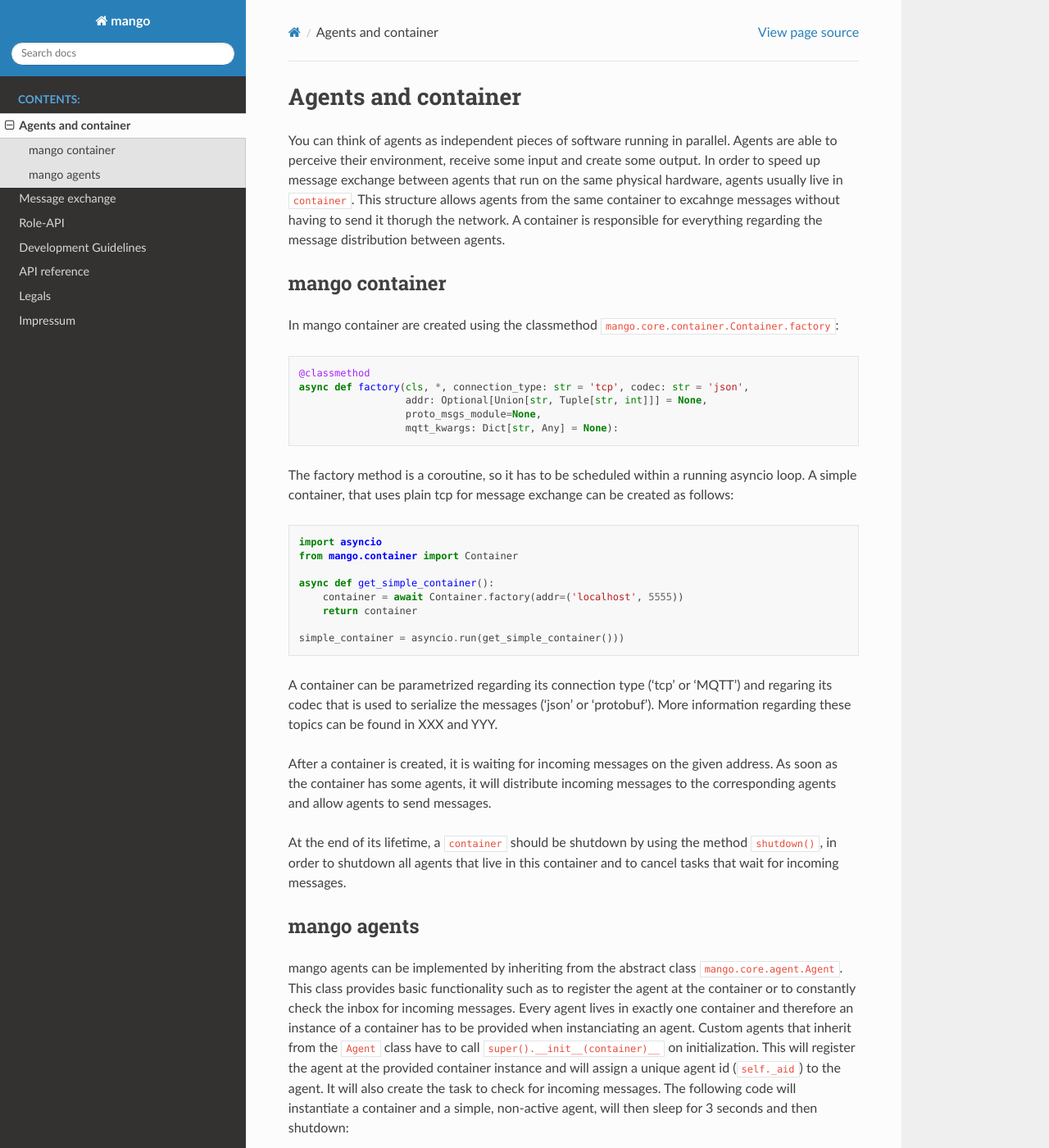
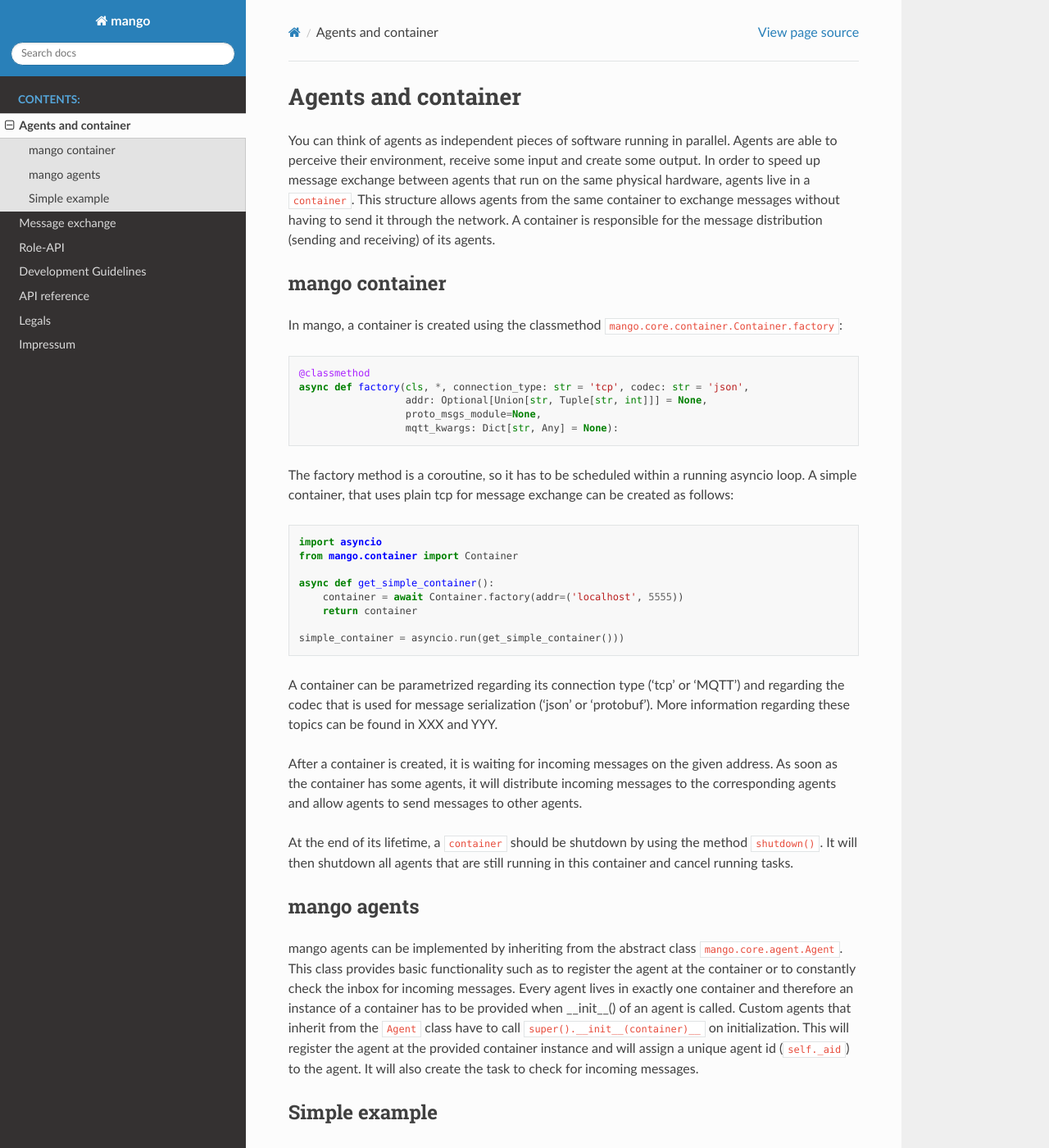
Before and after one commit to OFFIS-DAI/mango, a Sphinx documentation site: the page built from docs/source/agents-container.rst, in a window 1280 px wide and 1400 px high. Shown: the whole window at 82% size. Built offline with Sphinx 7.4.7 and the Read the Docs theme 2.0.0, drawn with Linux system fonts in a browser that asks for light colours; formulas are drawn with MathJax 3; pages that are not in the unit, such as notebooks, are missing from menus; some of the changed text lies outside the part shown.

Commit message:
spelling and wording

```diff
--- a/docs/source/agents-container.rst
+++ b/docs/source/agents-container.rst
@@ -1,13 +1,17 @@
 ========
 Agents and container
 ========
-You can think of agents as independent pieces of software running in parallel. Agents are able to perceive their environment, receive some input and create some output. In order to speed up message exchange between agents that run on the same physical hardware, agents usually live in ``container``. This structure allows agents from the same container to excahnge messages without having to send it thorugh the network. A container is responsible for everything regarding the message distribution between agents.
+You can think of agents as independent pieces of software running in parallel. Agents are able to perceive their environment, receive some input and create some output. In order to speed up message exchange between agents that run on the same physical hardware,
+agents live in a ``container``.
+This structure allows agents from the same container to exchange messages without having
+to send it through the network. A container is responsible for
+the message distribution (sending and receiving) of its agents.
 
 ***************
 mango container
 ***************
 
-In mango container are created using the classmethod ``mango.core.container.Container.factory``:
+In mango, a container is created using the classmethod ``mango.core.container.Container.factory``:
 
 .. code-block:: python3
 
@@ -31,18 +35,37 @@ A simple container, that uses plain tcp for message exchange can be created as f
 
     simple_container = asyncio.run(get_simple_container()))
 
-A container can be parametrized regarding its connection type ('tcp' or 'MQTT') and regaring its codec that is used to serialize the messages ('json' or 'protobuf'). More information regarding these topics can be found in XXX and YYY.
+A container can be parametrized regarding its connection type ('tcp' or 'MQTT') and
+regarding the codec that is used for message serialization ('json' or 'protobuf').
+More information regarding these topics can be found in XXX and YYY.
 
-After a container is created, it is waiting for incoming messages on the given address. As soon as the container has some agents, it will distribute incoming messages to the corresponding agents and allow agents to send messages.
+After a container is created, it is waiting for incoming messages on the given address.
+As soon as the container has some agents, it will distribute incoming messages
+to the corresponding agents and allow agents to send messages to other agents.
 
-At the end of its lifetime, a ``container`` should be shutdown by using the method ``shutdown()``, in order to shutdown all agents that live in this container and to cancel tasks that wait for incoming messages.
+At the end of its lifetime, a ``container`` should be shutdown by using the method ``shutdown()``.
+It will then shutdown all agents that are still running
+in this container and cancel running tasks.
 
 ***************
 mango agents
 ***************
-mango agents can be implemented by inheriting from the abstract class ``mango.core.agent.Agent``. This class provides
-basic functionality such as to register the agent at the container or to constantly check the inbox for incoming messages. Every agent lives in exactly one container and therefore an instance of a container has to be provided when instanciating an agent.
-Custom agents that inherit from the ``Agent`` class have to call ``super().__init__(container)__`` on initialization. This will register the agent at the provided container instance and will assign a unique agent id (``self._aid``) to the agent. It will also create the task to check for incoming messages. The following code will instantiate a container and a simple, non-active agent, will then sleep for 3 seconds and then shutdown:
+mango agents can be implemented by inheriting from the abstract class ``mango.core.agent.Agent``.
+This class provides basic functionality such as to register the agent at the container or
+to constantly check the inbox for incoming messages.
+Every agent lives in exactly one container and therefore an instance of a container has to be
+provided when __init__() of an agent is called.
+Custom agents that inherit from the ``Agent`` class have to call ``super().__init__(container)__``
+on initialization.
+This will register the agent at the provided container instance and will assign a unique agent id
+(``self._aid``) to the agent.
+It will also create the task to check for incoming messages.
+
+***************
+Simple example
+***************
+The following code will instantiate a container and a simple, non-active agent,
+will then sleep for 3 seconds and then shutdown:
 
 
 .. code-block:: python3
@@ -60,5 +83,3 @@ Custom agents that inherit from the ``Agent`` class have to call ``super().__ini
         await container.shutdown()
 
     asyncio.run(init_and_run_container_and_agent())
-
-IN XXX its is explained, how messages can be exchanged between agents.
```
